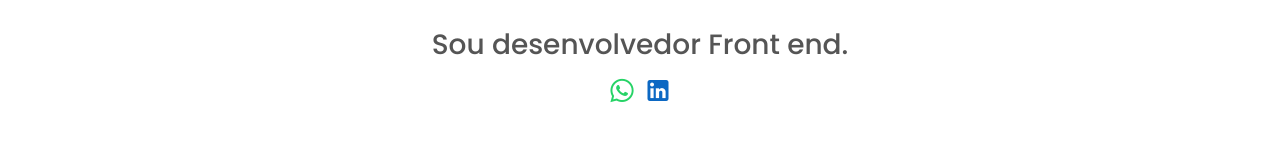
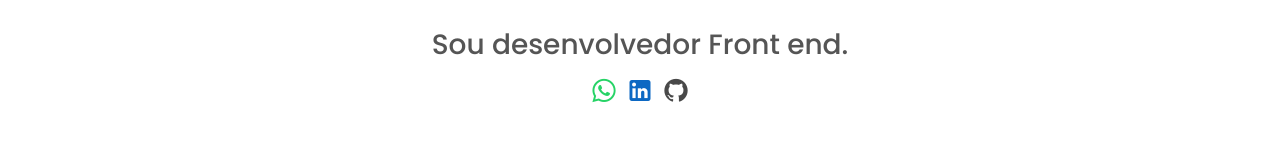
Before and after one commit to eaiigor/portifolio-igor-lima, an Angular app: page / in a window 1280 px wide. Shown: the part 463-626 px from the top of the page. Built offline with nearby package versions, Linux system fonts and the light colour scheme.

Commit message:
add github

```diff
--- a/src/app/components/hello/hello.component.html
+++ b/src/app/components/hello/hello.component.html
@@ -5,5 +5,6 @@
     <div class="d-flex gap-2">
         <a class="mdi mdi-whatsapp fs-28 hello__wpp" href="https://wa.me/+5535984325075" target="_blank"></a>
         <a class="mdi mdi-linkedin fs-28 hello__in" href="https://www.linkedin.com/in/igor-rocha-lima/" target="_blank"></a>
+        <a class="mdi mdi-github fs-28 hello__github" href="https://github.com/eaiigor" target="_blank"></a>
     </div>
 </div>
--- a/src/app/components/hello/hello.component.scss
+++ b/src/app/components/hello/hello.component.scss
@@ -31,3 +31,7 @@
 .hello__wpp {
     color: #26d366;
 }
+
+.hello__github {
+    color: #494949;
+}
```
